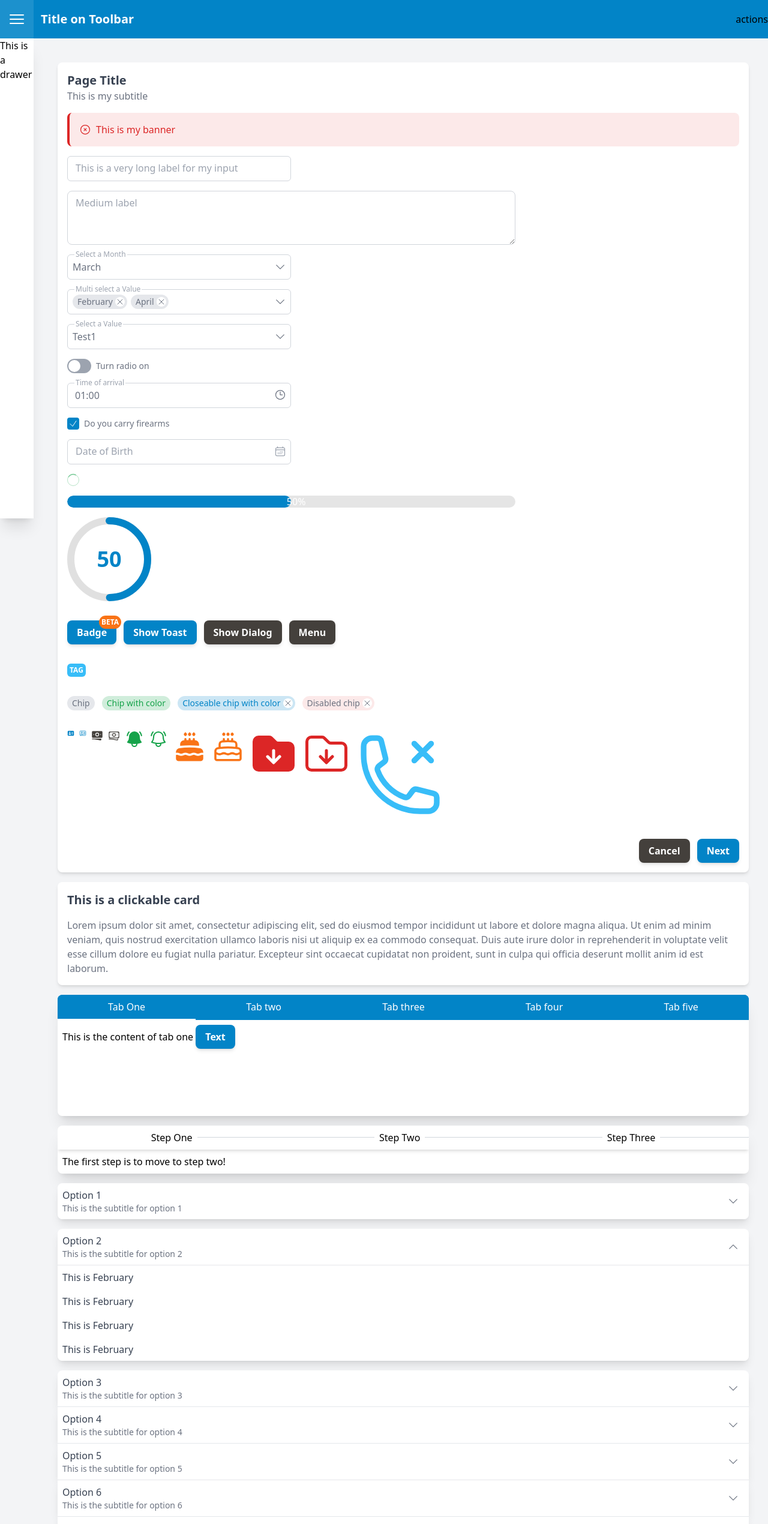
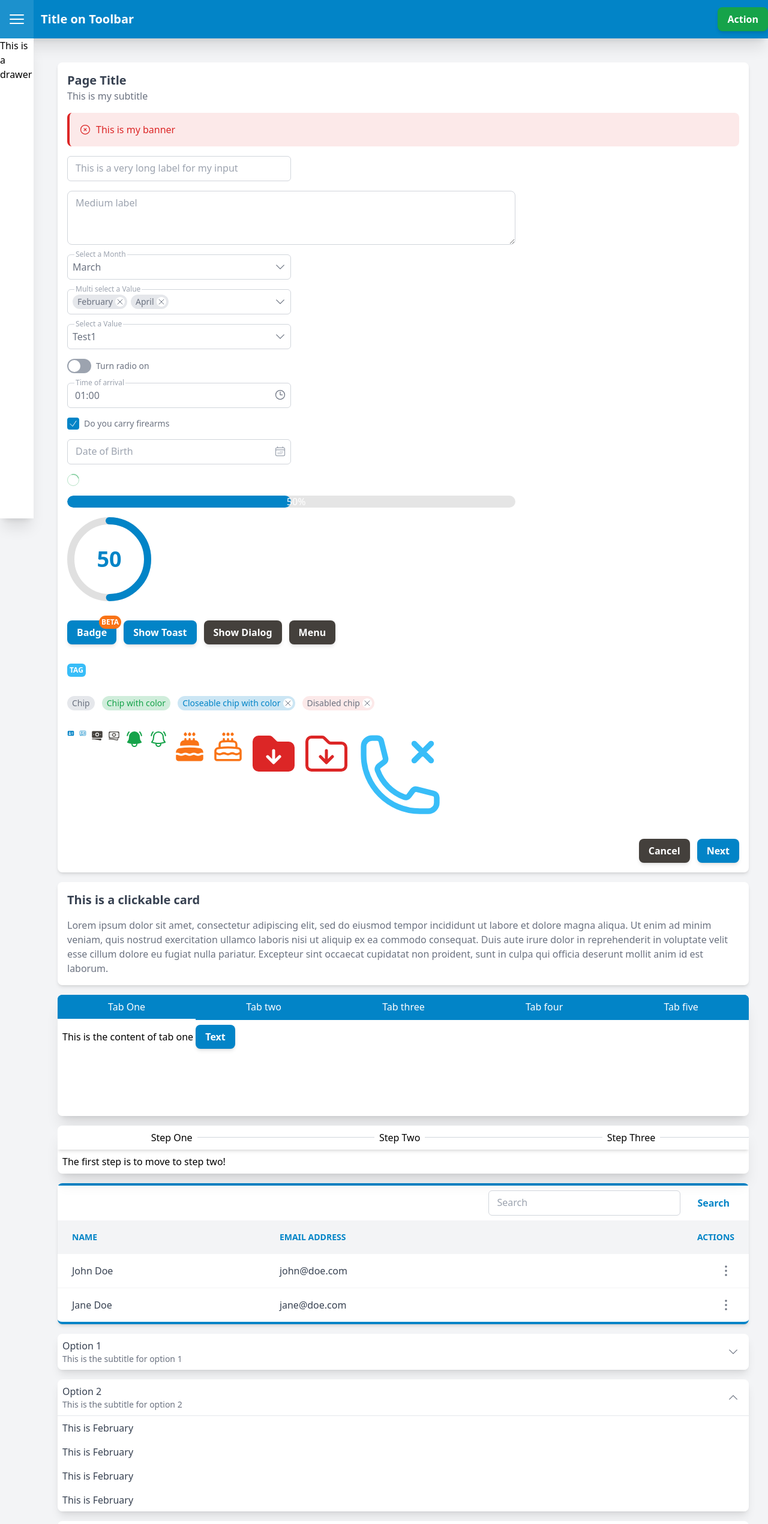
Before and after one commit to vue-loom/vue-loom, a Vue app: page / in a window 1280 px wide. Shown: the top 2540 px of the page at 60% size. Built offline with nearby package versions, Linux system fonts and the light colour scheme.

Commit message:
Data table menu item & navigation drawer fixes

```diff
--- a/sandbox/App.vue
+++ b/sandbox/App.vue
@@ -38,6 +38,10 @@
     import VChip from "@/components/VChip.vue";
     import {TreeItem} from "@/component-types/TreeItem";
     import {SelectItem} from "@/component-types/SelectItem";
+    import {VDataTable} from "@";
+    import {simulateDataTableData} from "./helpers/helpers";
+    import {DataTableMenuItem} from "@/component-types/DataTableMenuItem";
+    import {DataTableItem} from "@/component-types/DataTableItem";
 
     const value: Ref<string | null> = ref(null);
     const myValue: Ref<string | null> = ref(null);
@@ -188,6 +192,49 @@
             }
         }
     };
+
+    const dataTableMenu: DataTableMenuItem[] = [
+        {
+            label: 'Menu Item',
+            color: 'primary',
+            handle: () => {
+                console.log('clicked menu item');
+            },
+        },
+        {
+            label: 'Disabled Menu Item',
+            color: 'success',
+            disabled: (item: DataTableItem) => item.id === 2,
+            handle: () => {
+                console.log('clicked disabled menu item');
+            },
+        },
+        {
+            label: 'Disabled Menu Item 2',
+            color: 'secondary',
+            disabled: true,
+            handle: () => {
+                console.log('clicked disabled menu item');
+            },
+        },
+        {
+            label: 'Hidden Menu Item',
+            color: 'warning',
+            show: false,
+            handle: () => {
+                console.log('clicked hidden menu item');
+            },
+        },
+        {
+            label: 'Menu Item',
+            color: 'danger',
+            show: (item: DataTableItem) => item.id === 1,
+            disabled: false,
+            handle: () => {
+                console.log('clicked menu item');
+            },
+        },
+    ];
 </script>
 
 <template>
@@ -195,12 +242,16 @@
         <VDialogService/>
         <VToastService appbar-offset/>
 
-        <VToolbar appbar show-menu-button @click:menu-icon="drawerIsOpen = !drawerIsOpen">
-            Title on Toolbar
+        <VToolbar
+            elevated
+            appbar
+            show-menu-button
+            @click:menu-icon="drawerIsOpen = !drawerIsOpen"
+        >Title on Toolbar
             <template #actions>
                 <VTooltip>
                     <template #trigger>
-                        actions
+                        <VButton color="success">Action</VButton>
                     </template>
                     <template #content>This is the actions suffix to add buttons</template>
                 </VTooltip>
@@ -483,6 +534,8 @@
                     </VStep>
                 </VStepper>
 
+                <VDataTable class="mt-4" :table="simulateDataTableData()" :menu="dataTableMenu"/>
+
                 <VExpansionPanels class="mt-4" :open="[false, true, false]">
                     <VExpansionPanel :key="index" v-for="(item, index) in listItems">
                         <template #title>
--- a/sandbox/helpers/helpers.ts
+++ b/sandbox/helpers/helpers.ts
@@ -1,7 +1,6 @@
 import {DataTable} from "../../src/component-types/DataTable";
 
 export const simulateDataTableData = (): DataTable => {
-    //TODO: in progress
     return {
         list: {
             current_page: 1,
@@ -9,7 +8,18 @@ export const simulateDataTableData = (): DataTable => {
             last_page_url: null,
             prev_page_url: '',
             next_page_url: null,
-            data: [],
+            data: [
+                {
+                    id: 1,
+                    name: 'John Doe',
+                    email: 'john@doe.com',
+                },
+                {
+                    id: 2,
+                    name: 'Jane Doe',
+                    email: 'jane@doe.com',
+                },
+            ],
             from: null,
             to: null,
             last_page: null,
--- a/src/components/DataTable/VDataTable.vue
+++ b/src/components/DataTable/VDataTable.vue
@@ -35,16 +35,31 @@
         'enum-column': VEnumColumn,
     };
 
-    const getItemKey = (item: DataTableItem, index: number): number => {
-        return item.id || index;
+    const determineMenuItemShowState = (menuItem: DataTableMenuItem, item: DataTableItem): boolean => {
+        if ('show' in menuItem && typeof menuItem.show === 'boolean') {
+            return menuItem.show;
+        } else if ('show' in menuItem && typeof menuItem.show === 'function') {
+            return menuItem.show(item);
+        }
+
+        return true;
+    };
+
+    const determineMenuItemDisabledState = (menuItem: DataTableMenuItem, item: DataTableItem): boolean => {
+        if ('disabled' in menuItem && typeof menuItem.disabled === 'boolean') {
+            return menuItem.disabled;
+        } else if ('disabled' in menuItem && typeof menuItem.disabled === 'function') {
+            return menuItem.disabled(item);
+        }
+
+        return false;
     };
 
     const buildItemMenu = (item: DataTableItem): DataTableMenuItem[] => props.menu.reduce((carry: DataTableMenuItem[], menuItem: DataTableMenuItem) => {
-        if (!menuItem.show || (typeof menuItem.show === 'function' && menuItem.show(item))) {
-            // carry.push(menuItem);
+        if (determineMenuItemShowState(menuItem, item)) {
             carry.push({
                 ...menuItem,
-                disabled: (!menuItem.disabled || (typeof menuItem.disabled === 'function' && menuItem.disabled(item))) as boolean,
+                disabled: determineMenuItemDisabledState(menuItem, item),
             });
         }
 
@@ -54,6 +69,10 @@
     interface ItemMenu {
         [key: number]: DataTableMenuItem[];
     }
+
+    const getItemKey = (item: DataTableItem, index: number): number => {
+        return item.id || index;
+    };
 
     const menus: ItemMenu = props.table.list.data.reduce((carry: ItemMenu, item: DataTableItem, itemIndex: number) => {
         carry[getItemKey(item, itemIndex)] = buildItemMenu(item);
--- a/src/components/VNavigationDrawer.vue
+++ b/src/components/VNavigationDrawer.vue
@@ -8,11 +8,13 @@
     interface Props {
         modelValue: boolean;
         items: MenuItem[];
+        appbarOffset?: boolean;
     }
 
     const props = withDefaults(defineProps<Props>(), {
         modelValue: true,
         items: () => ([]),
+        appbarOffset: false,
     });
 
     interface Emits {
@@ -67,7 +69,7 @@
 
 <template>
     <VDrawer
-        toolbar-offset
+        :appbar-offset="appbarOffset"
         :mini="mini"
         :model-value="modelValue"
         @update:modelValue="$emit('update:modelValue', $event)"
```
Also changed, not shown: 1 other file (tests, documents, lock files or other folders).
